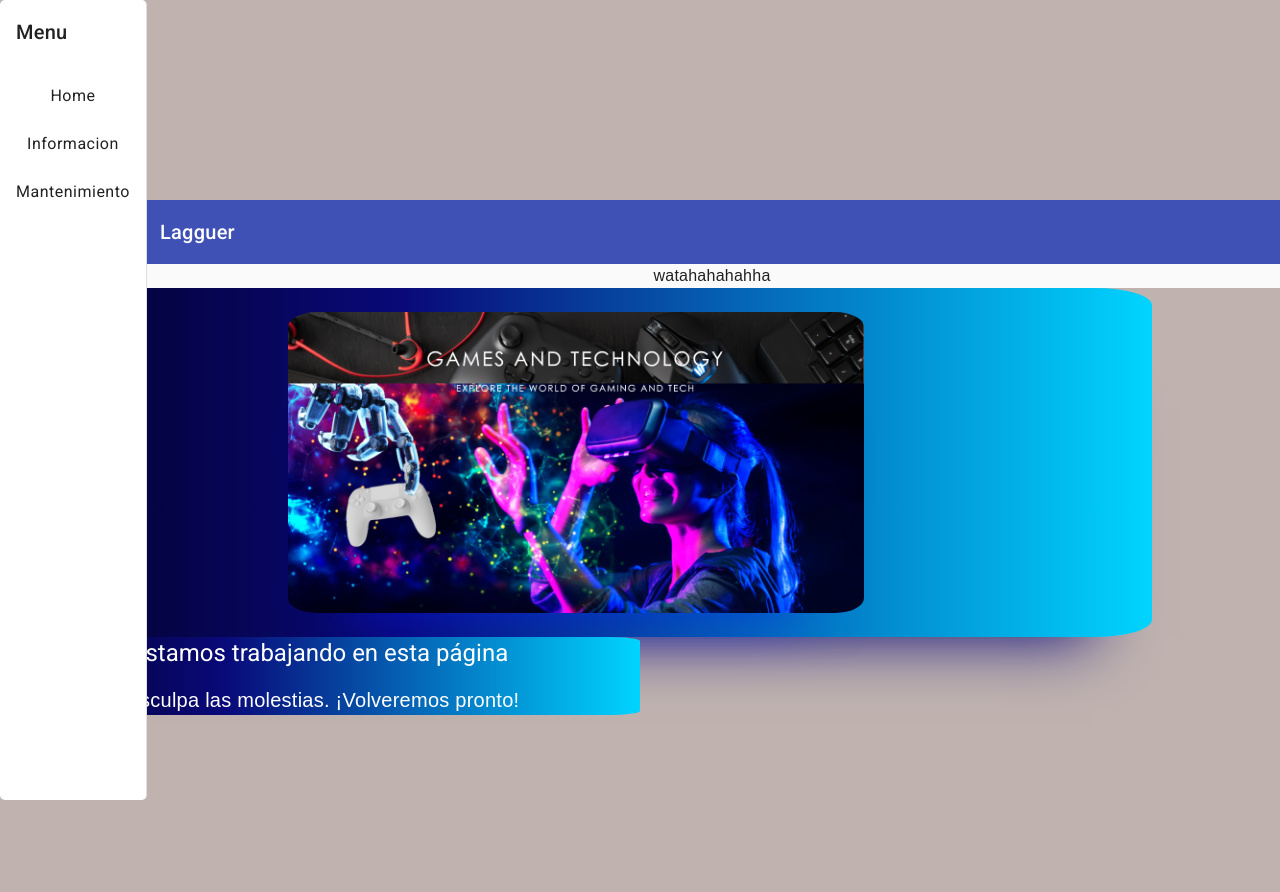
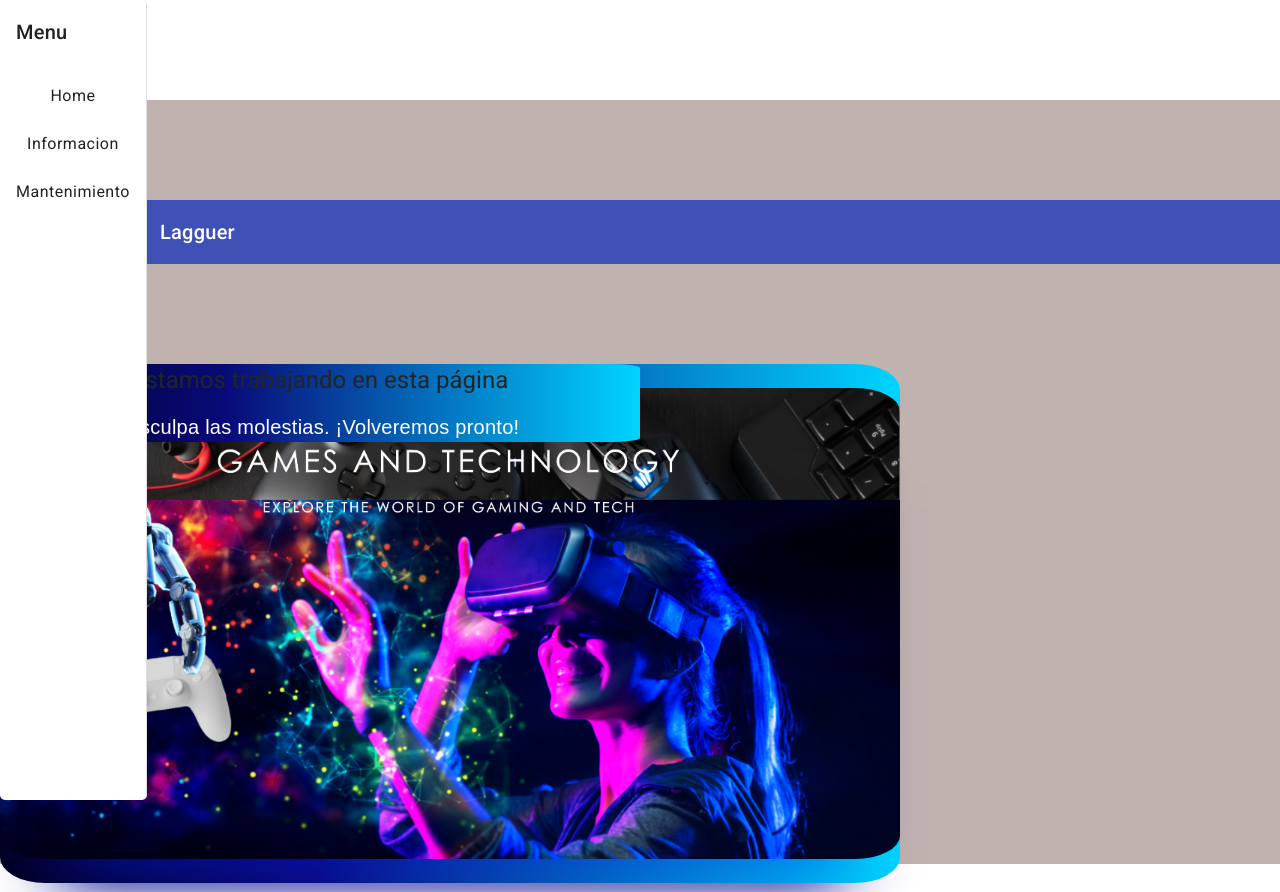
Before and after one commit to Lagguer96/Lagguer, an Angular app: page /maintenance-page in a window 1280 px wide. Before the commit the page ends 800 px from the top, so only its background shows below. Built offline with nearby package versions, Linux system fonts and the light colour scheme.

Commit message:
test_2_sidebar

```diff
--- a/src/app/Components/information/information.component.css
+++ b/src/app/Components/information/information.component.css
@@ -0,0 +1,3 @@
+h2 {
+    width: auto;
+}
--- a/src/app/Components/information/information.component.html
+++ b/src/app/Components/information/information.component.html
@@ -5,5 +5,6 @@
     <meta name="viewport" content="width=device-width, initial-scale=1">
     <link rel="icon" type="image/x-icon" href="mini_icon.ico">
 </head>
-
-<p>I'm the best!!!</p>
+<body>
+    <p>I'm the best!!!</p>
+</body>
--- a/src/app/Components/maintenance-page/maintenance-page.component.css
+++ b/src/app/Components/maintenance-page/maintenance-page.component.css
@@ -1,9 +1,28 @@
+body {
+    font-family: Arial, sans-serif;
+    background-color: #BFB2AF;
+    text-align: center;
+    padding-top: 100px;
+    position: relative;
+  }
+
+  .h1 {
+    font-size: 50px;
+    color: #ffffff;
+  }
+
+  p {
+    font-size: 20px;
+    color: #ffffff;
+  }
+
   .title_1 {
-    max-width: var(--largest-width, 90%);
-    border-radius: 5%;
+      max-width: var(--largest-width, auto);
+      border-radius: auto;
       box-shadow: 0 60px 60px -60px rgba(9,9,121,1);
       background: rgb(2,0,36);
       background: linear-gradient(90deg, rgba(2,0,36,1) 0%, rgba(9,9,121,1) 35%, rgba(0,212,255,1) 100%);
+      position: absolute;
   }
 
   .title_describe {
@@ -25,7 +44,7 @@ article img:first-child {
       box-shadow: 0 60px 60px -60px rgba(0, 30, 255, 0.5);
       border-radius: 5%;
       object-fit: cover;
-    width: 50%;
+      width: 900px;
 
   }
 
--- a/src/app/Components/maintenance-page/maintenance-page.component.html
+++ b/src/app/Components/maintenance-page/maintenance-page.component.html
@@ -1,4 +1,14 @@
-<div>
+
+<head>
+    <meta charset="UTF-8">
+    <meta name="viewport" content="width=device-width, initial-scale=1.0">
+    <title>Estamos trabajando</title>
+    <style>
+
+    </style>
+    <link href="https://cdn.jsdelivr.net/npm/bootstrap@5.3.0/dist/css/bootstrap.min.css" rel="stylesheet" integrity="sha384-9ndCyUaIbzAi2FUVXJi0CjmCapSmO7SnpJef0486qhLnuZ2cdeRhO02iuK6FUUVM" crossorigin="anonymous">
+</head>
+<body>
     <header class=title_1>
         <br>
         <article>
@@ -11,4 +21,5 @@
         <h1>Estamos trabajando en esta página</h1>
         <p>Disculpa las molestias. ¡Volveremos pronto!</p>
     </nav>
-</div>
+    <script src="https://cdn.jsdelivr.net/npm/bootstrap@5.3.0/dist/js/bootstrap.bundle.min.js" integrity="sha384-geWF76RCwLtnZ8qwWowPQNguL3RmwHVBC9FhGdlKrxdiJJigb/j/68SIy3Te4Bkz" crossorigin="anonymous"></script>
+</body>
--- a/src/app/Components/sidebar-view/sidebar-view.component.html
+++ b/src/app/Components/sidebar-view/sidebar-view.component.html
@@ -6,8 +6,8 @@
     <mat-toolbar>Menu</mat-toolbar>
     <mat-nav-list>
       <a mat-list-item href="/pagina-principal" >Home</a>
-      <a mat-list-item href="/app-information" >Informacion</a>
-      <a mat-list-item href="/app-maintenance-page" >Mantenimiento</a>
+      <a mat-list-item href="/information" >Informacion</a>
+      <a mat-list-item href="/maintenance-page" >Mantenimiento</a>
     </mat-nav-list>
   </mat-sidenav>
   <mat-sidenav-content>
@@ -22,7 +22,6 @@
       </button>
       <span>Lagguer</span>
     </mat-toolbar>
-    watahahahahha
     <!-- Add Content Here -->
   </mat-sidenav-content>
 </mat-sidenav-container>
```
Lines whose indentation alone changed are shown as unchanged.
